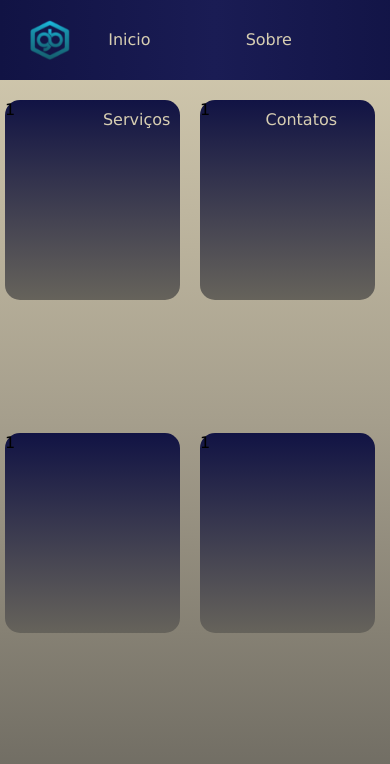
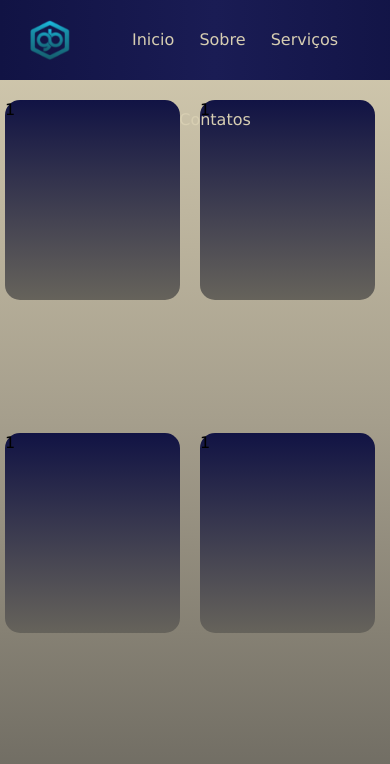
Before and after one commit to gabrieldeag/html-css, a plain HTML site: page exercicios/ex016/cor02.html in a window 390 px wide. Shown: the top 764 px of the page. Drawn offline with Linux system fonts and the light colour scheme.

Commit message:
update cor02.html

```diff
--- a/exercicios/ex016/cor02.html
+++ b/exercicios/ex016/cor02.html
@@ -80,6 +80,14 @@
                 .box {
                     width: calc(50% - 20px);
                 }
+                .menu ul li{
+                    display: inline-block;
+                    margin-right:20px;
+                    margin-top: 20px;
+                }
+                .menu ul li:last-child{
+                    margin-right: 60px;
+                }
             }
 
             @media (max-width: 480){
```
